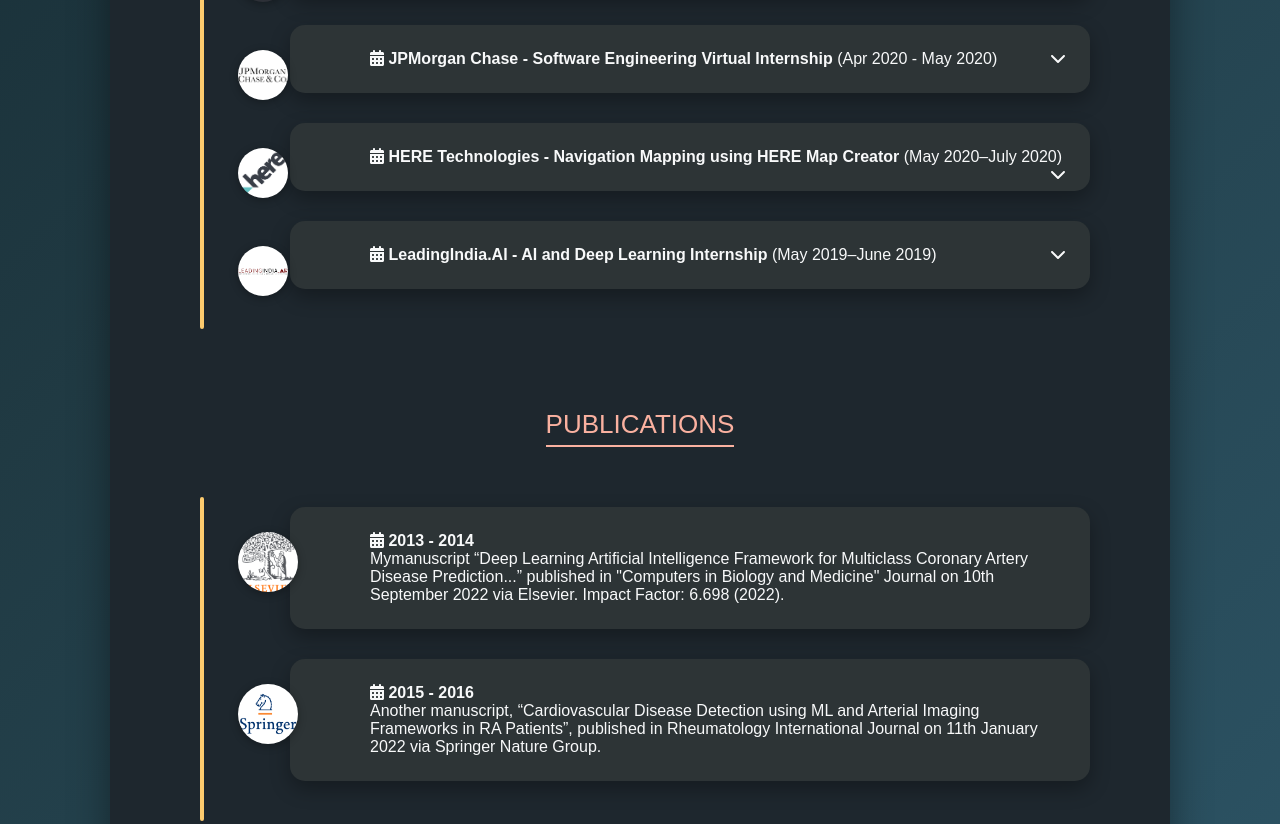
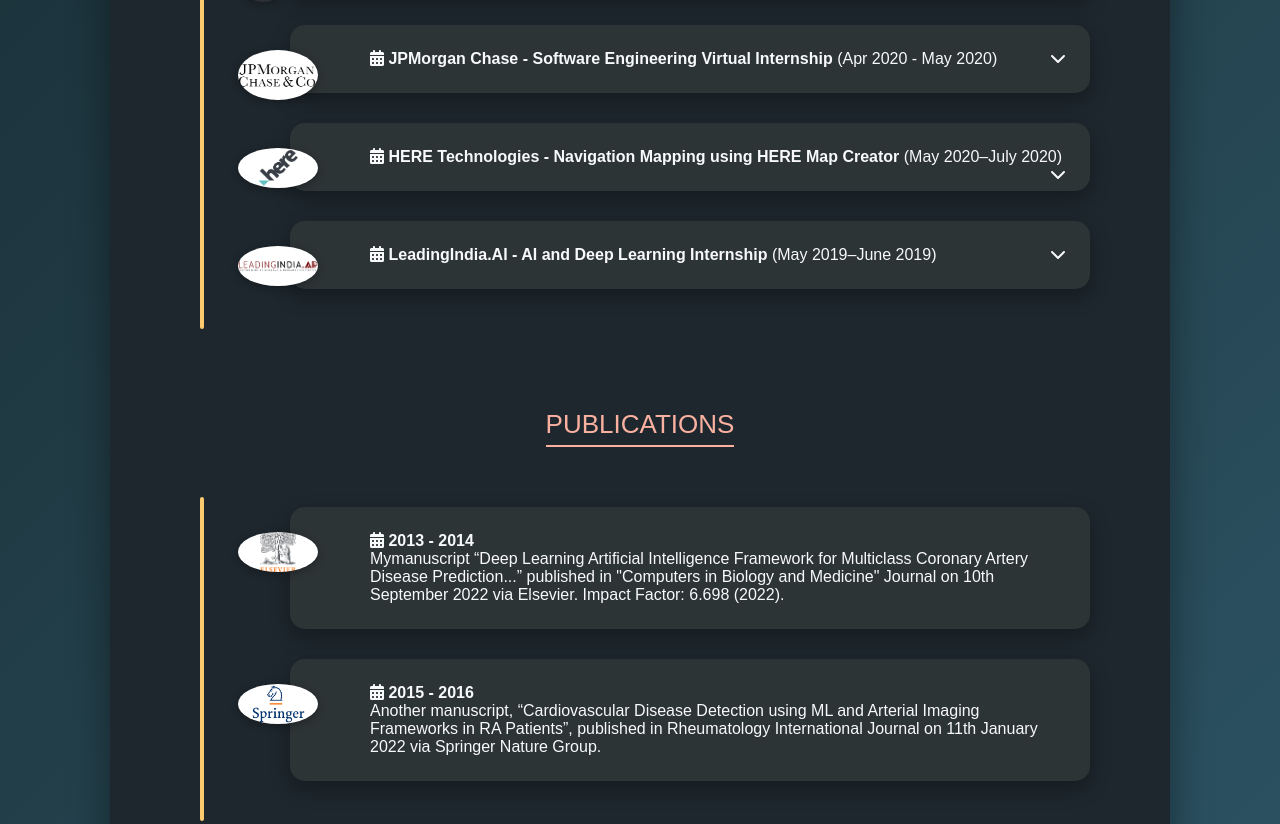
Before and after one commit to KrishnaVeer7712/Portfolio, a plain HTML site: page index.html in a window 1280 px wide. Shown: the part 1329-2153 px from the top of the page. Drawn offline with nearby package versions, Linux system fonts and the light colour scheme.

Commit message:
Update index.html Commit 23.04.25.g

```diff
--- a/index.html
+++ b/index.html
@@ -155,7 +155,7 @@
             background-size: contain;  /* Ensure the logo fits within the element */
             background-repeat: no-repeat;  /* Prevent background from repeating */
             background-position: center;  /* Center the image */
-            width: 50px;  /* Set the size of the logo */
+            width: 80px;  /* Set the size of the logo */
             height: 50px;  /* Set the size of the logo */
             content: '';
             display: inline-block;
@@ -166,8 +166,8 @@
             background-size: contain;  /* Ensure the logo fits within the element */
             background-repeat: no-repeat;  /* Prevent background from repeating */
             background-position: center;  /* Center the image */
-            width: 50px;  /* Set the size of the logo */
-            height: 50px;  /* Set the size of the logo */
+            width: 80px;  /* Set the size of the logo */
+            height: 40px;  /* Set the size of the logo */
             content: '';
             display: inline-block;
             margin-right: 10px;  /* Add space between the logo and the text */
@@ -177,8 +177,8 @@
             background-size: contain;  /* Ensure the logo fits within the element */
             background-repeat: no-repeat;  /* Prevent background from repeating */
             background-position: center;  /* Center the image */
-            width: 50px;  /* Set the size of the logo */
-            height: 50px;  /* Set the size of the logo */
+            width: 80px;  /* Set the size of the logo */
+            height: 40px;  /* Set the size of the logo */
             content: '';
             display: inline-block;
             margin-right: 10px;  /* Add space between the logo and the text */
@@ -188,8 +188,8 @@
             background-size: contain;  /* Ensure the logo fits within the element */
             background-repeat: no-repeat;  /* Prevent background from repeating */
             background-position: center;  /* Center the image */
-            width: 60px;  /* Set the size of the logo */
-            height: 60px;  /* Set the size of the logo */
+            width: 80px;  /* Set the size of the logo */
+            height: 40px;  /* Set the size of the logo */
             content: '';
             display: inline-block;
             margin-right: 10px;  /* Add space between the logo and the text */
@@ -199,8 +199,8 @@
             background-size: contain;  /* Ensure the logo fits within the element */
             background-repeat: no-repeat;  /* Prevent background from repeating */
             background-position: center;  /* Center the image */
-            width: 60px;  /* Set the size of the logo */
-            height: 60px;  /* Set the size of the logo */
+            width: 80px;  /* Set the size of the logo */
+            height: 40px;  /* Set the size of the logo */
             content: '';
             display: inline-block;
             margin-right: 10px;  /* Add space between the logo and the text */
```
